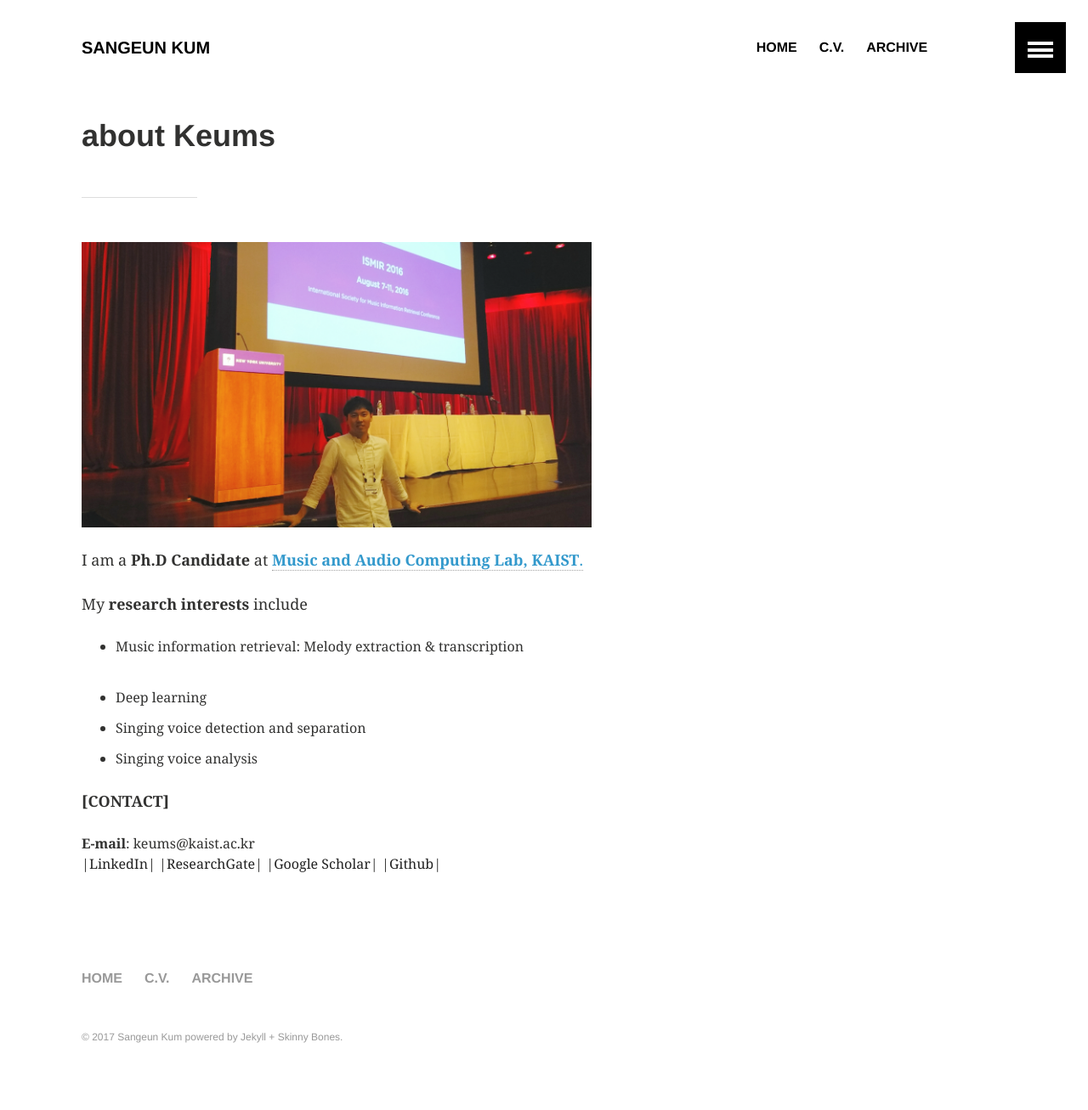
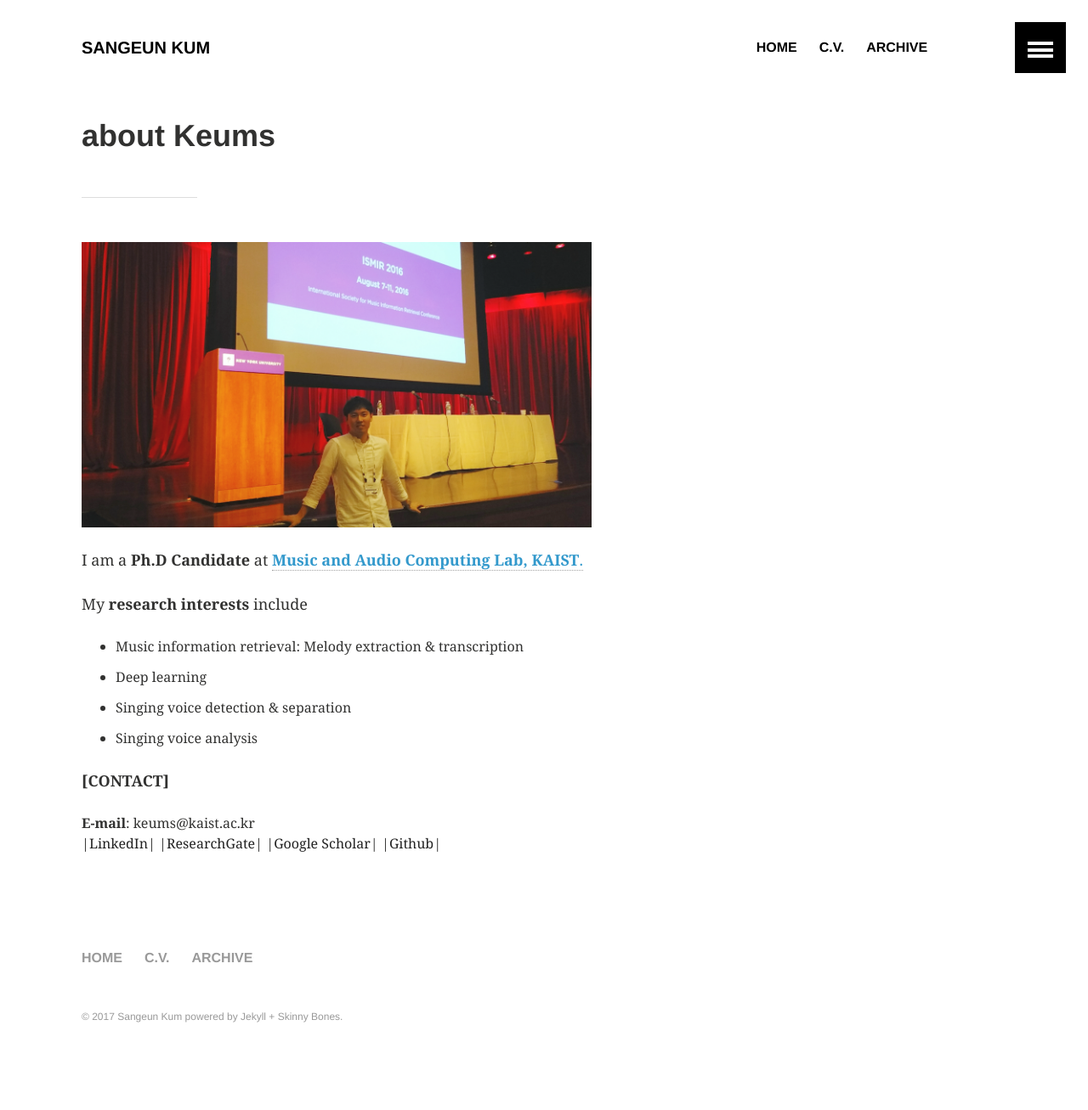
Before and after one commit to keums/keums.github.io, a Jekyll site: the page built from index.md, in a window 1280 px wide. Shown: the whole page at 85% size. Built offline with Jekyll 4.4.1, drawn with Linux system fonts in a browser that asks for light colours; after the commit the page ends 1283 px from its top, so only the background shows below that.

Commit message:
Update index.md

```diff
--- a/index.md
+++ b/index.md
@@ -11,12 +11,10 @@ title: "about Keums"
 
 <p>My <b>research interests </b>include
 <ul>
-
   <li>Music information retrieval: Melody extraction & transcription</li>
-  <li>Deep learning</li>
-  <li>Singing voice detection and separation</li>
+  <li>Deep learning</li>
+  <li>Singing voice detection & separation</li>
   <li>Singing voice analysis</li>
-
 </ul>
 </p>
 
```
